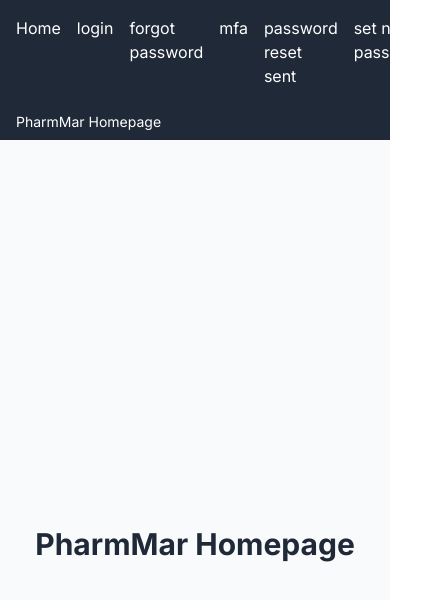
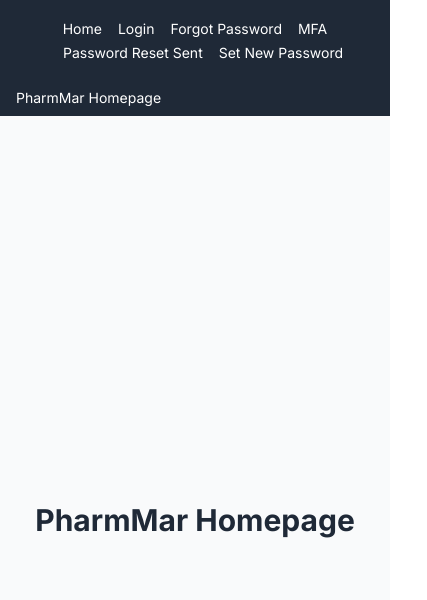
Before and after one commit to jimohsegun1/responsive-ui, a Next.js app: page / in a window 390 px wide. Shown: the top 600 px of the page, 427 px wide, since content can reach past the window. Built offline with nearby package versions, Linux system fonts and the light colour scheme.

Commit message:
improved the nav inclusion for responsiveness

```diff
--- a/components/Navbar.tsx
+++ b/components/Navbar.tsx
@@ -1,40 +1,45 @@
+"use client";
+
 import Link from 'next/link';
+import React from 'react';
+
 const NavBar = () => {
     return (
-        <nav className="bg-gray-800 p-4">
-            <ul className="flex space-x-4">
+        <nav className="bg-gray-800 p-4 text-white">
+            <ul className="flex flex-wrap justify-center sm:justify-start space-x-4">
                 <li>
-                    <Link href="/" className="text-white hover:underline">
+                    <Link href="/" className="hover:underline text-sm sm:text-base">
                         Home
                     </Link>
                 </li>
                 <li>
-                    <Link href="/login" className="text-white hover:underline">
-                        login
+                    <Link href="/login" className="hover:underline text-sm sm:text-base">
+                        Login
                     </Link>
                 </li>
                 <li>
-                    <Link href="/forgot-password" className="text-white hover:underline">
-                        forgot password
+                    <Link href="/forgot-password" className="hover:underline text-sm sm:text-base">
+                        Forgot Password
                     </Link>
                 </li>
                 <li>
-                    <Link href="/mfa" className="text-white hover:underline">
-                        mfa
+                    <Link href="/mfa" className="hover:underline text-sm sm:text-base">
+                        MFA
                     </Link>
                 </li>
                 <li>
-                    <Link href="/password-reset-sent" className="text-white hover:underline">
-                        password reset sent
+                    <Link href="/password-reset-sent" className="hover:underline text-sm sm:text-base">
+                        Password Reset Sent
                     </Link>
                 </li>
                 <li>
-                    <Link href="/set-new-password" className="text-white hover:underline">
-                        set new password
+                    <Link href="/set-new-password" className="hover:underline text-sm sm:text-base">
+                        Set New Password
                     </Link>
                 </li>
             </ul>
         </nav>
     );
 };
+
 export default NavBar;
```
